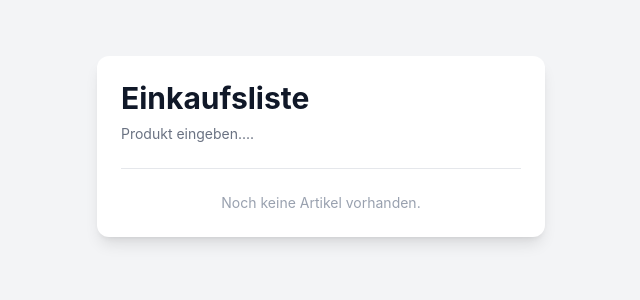
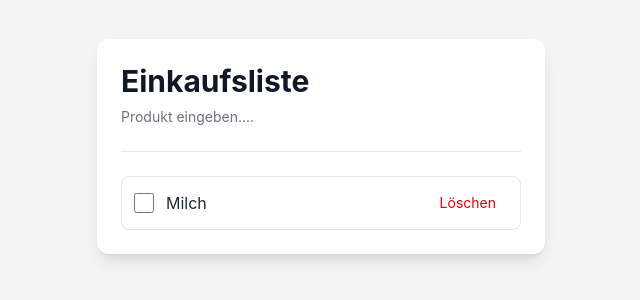
Before and after one commit to wladi-miller/einkaufsliste, a React (Vite) app: page / in a window 1280 px wide. Shown: the part 254-554 px from the top of the page, without its empty margins (319-959 px from the left). Built offline with nearby package versions, Linux system fonts and the light colour scheme.

Commit message:
Add first shopping item row

```diff
--- a/src/App.tsx
+++ b/src/App.tsx
@@ -11,9 +11,20 @@ function App() {
         </header>
 
         <div className="border-t border-gray-200 pt-6">
-          <p className="text-center text-sm text-gray-400">
-            Noch keine Artikel vorhanden.
-          </p>
+          <div className="flex items-center justify-between rounded-lg border border-gray-200 p-3">
+            <div className="flex items-center gap-3">
+              <input type="checkbox" className="h-5 w-5" />
+
+              <span className="text-gray-800">Milch</span>
+            </div>
+
+            <button
+              type="button"
+              className="rounded-md px-3 py-1 text-sm text-red-600 hover:bg-red-50"
+            >
+              Löschen
+            </button>
+          </div>
         </div>
       </section>
     </main>
```
